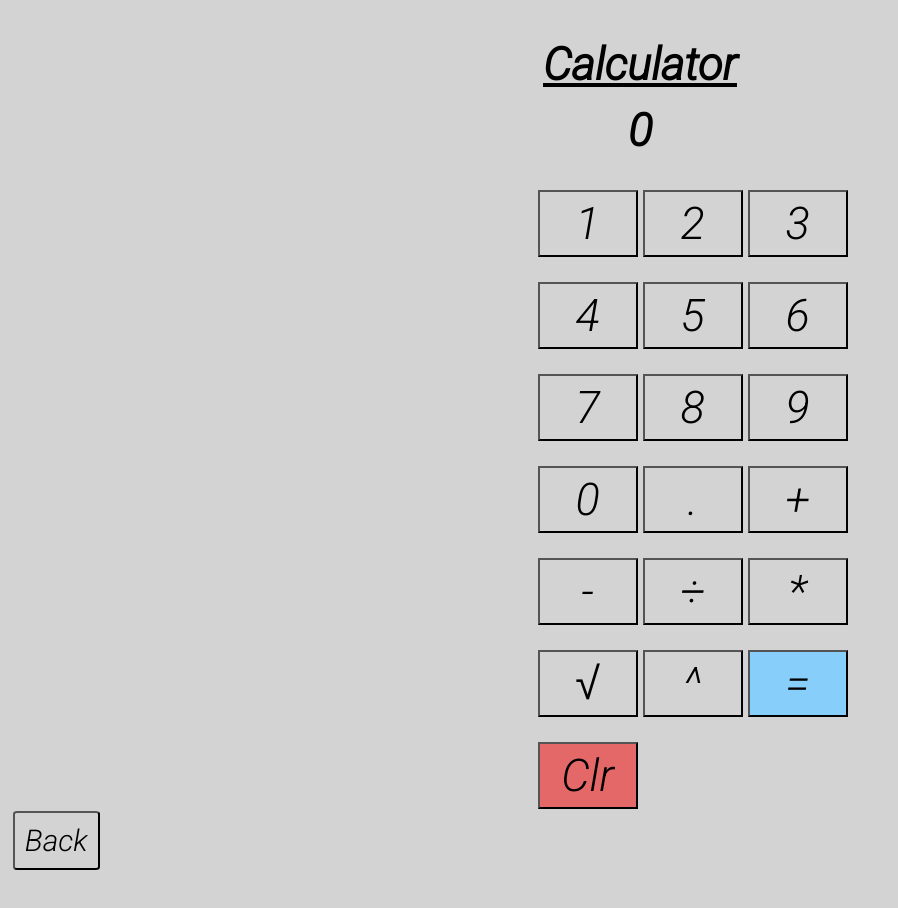
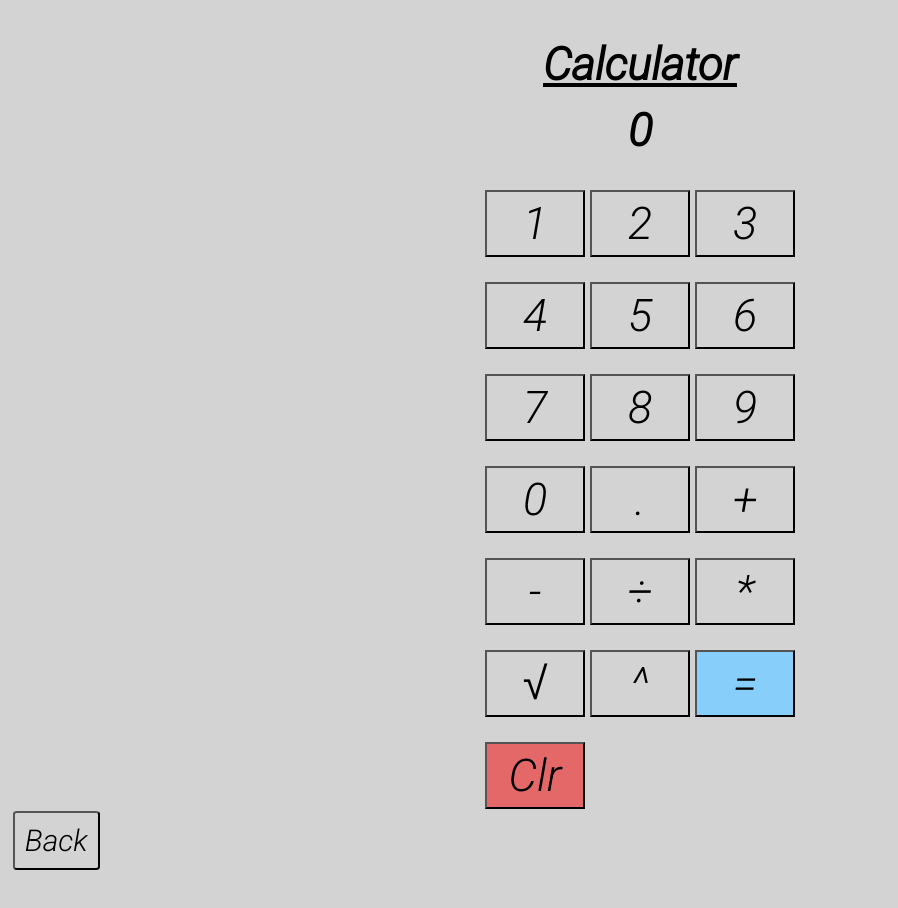
Before and after one commit to jared-ruiz/React-Calculator, a React (Create React App) app: page /calculator in a window 1280 px wide. Shown: the top 908 px of the page, without its empty margins (0-898 px from the left). Built offline with nearby package versions, Linux system fonts and the light colour scheme.

Commit message:
Added updated css for digit buttons to better scale withs screen. Not perfect but better than how disjointed they were earlier.

```diff
--- a/src/components/Calculator/index.js
+++ b/src/components/Calculator/index.js
@@ -134,6 +134,8 @@ const Calculator = () => {
                 <button onClick={getResult} className='button-styling' value='=' id="equal-button">=</button>
                 <button onClick={handleClear} className='button-styling' id="clear-button">Clr</button>
             </div>
+
+            {/* button for home routing */}
             <div className="return-button">
                 <Link to='/'>
                     <button id="return-button-styling">Back</button>
--- a/src/index.css
+++ b/src/index.css
@@ -117,7 +117,8 @@
 }
 
 .calculator-digits {
-  margin-left: 42%;
+  margin: auto;
+  justify-content: center;
   margin-top: 1%;
   display: grid;
   grid-template-columns: 100px 100px 100px;
```
